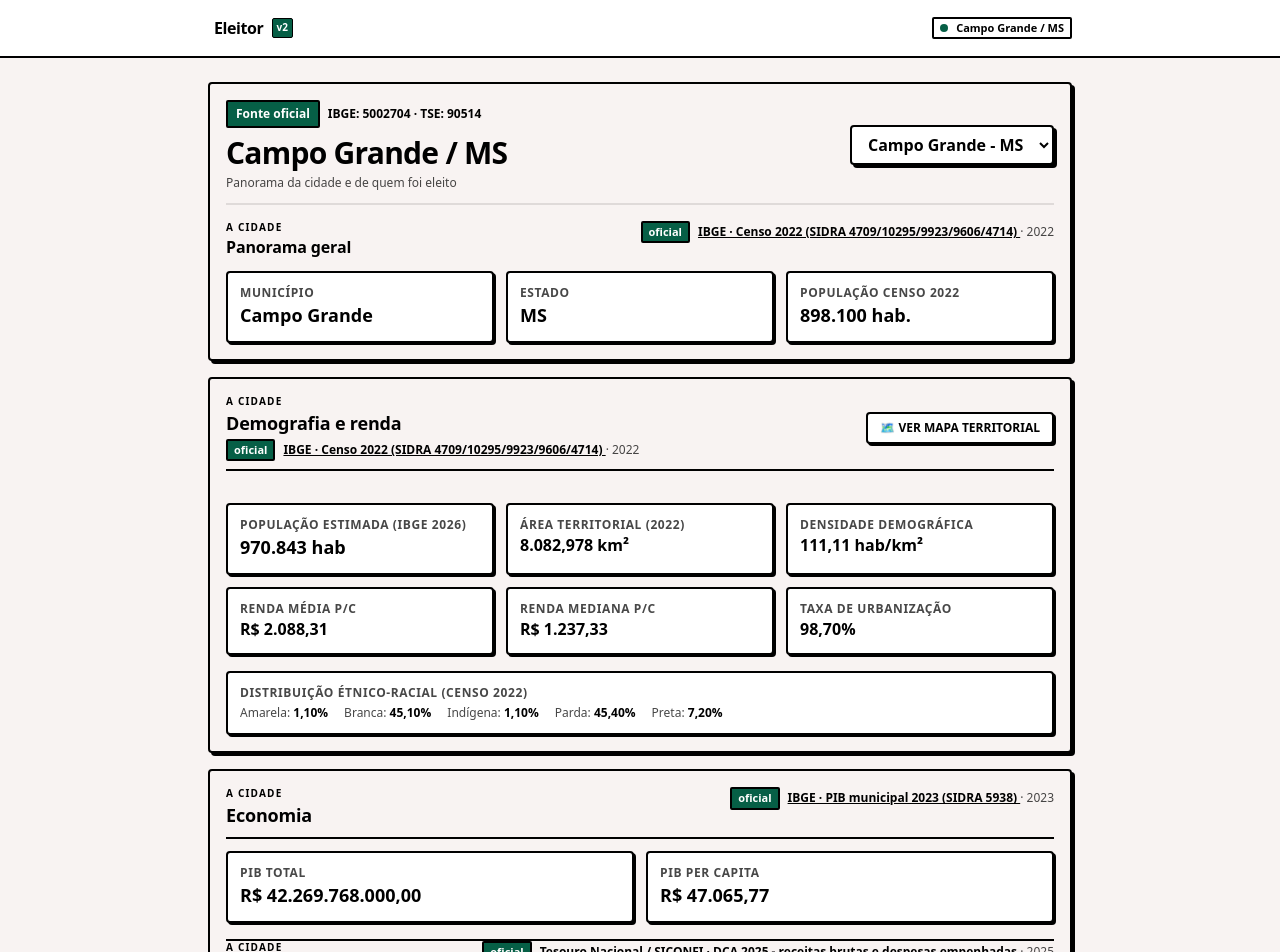
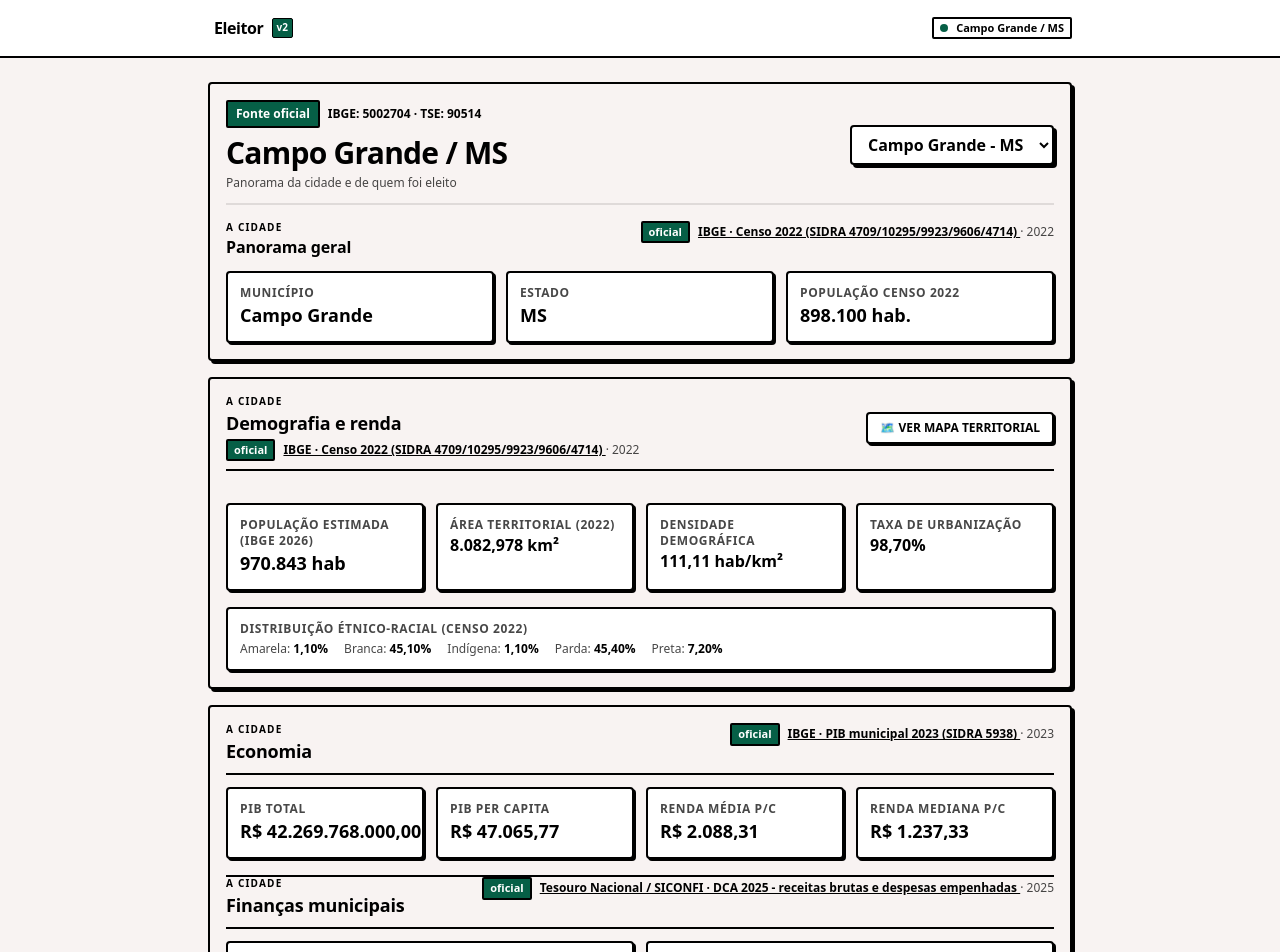
Before and after one commit to Scimmiesco/app, an Angular app: page /cidade/5002704 in a window 1280 px wide. Shown: the top 952 px of the page. Built offline with nearby package versions, Linux system fonts and the light colour scheme.

Commit message:
refactor(cidade): move per-capita income metrics to economy and finances container

```diff
--- a/src/app/cidade/cidade.component.html
+++ b/src/app/cidade/cidade.component.html
@@ -70,6 +70,8 @@
       <app-resumo-economia
         [secao]="snap.secoes.resumo_economia"
         [secaoFinancas]="snap.secoes.resumo_financas"
+        [rendaMedia]="snap.secoes.resumo_ibge_censo?.dados?.renda_media_pc"
+        [rendaMediana]="snap.secoes.resumo_ibge_censo?.dados?.renda_mediana_pc"
         [fonte]="fonte(snap.secoes.resumo_economia?.fonte)"
         [fonteFinancas]="fonte(snap.secoes.resumo_financas?.fonte)"
       />
--- a/src/app/cidade/components/resumo-economia/resumo-economia.component.html
+++ b/src/app/cidade/components/resumo-economia/resumo-economia.component.html
@@ -15,7 +15,7 @@
           <strong>Dado pendente:</strong> {{ secaoEco.motivo || 'Em fase de apuração oficial.' }}
         </div>
       } @else if (secaoEco.dados; as dadosEco) {
-        <div class="grid grid-cols-1 sm:grid-cols-2 gap-3 mt-3">
+        <div class="grid grid-cols-1 sm:grid-cols-2 lg:grid-cols-4 gap-3 mt-3">
           <div class="metric-card" data-testid="card-metrica-pib-total">
             <span class="metric-label">PIB Total</span>
             <span class="metric-value-lg">{{ formatarMoeda(dadosEco.pib_total) }}</span>
@@ -24,6 +24,18 @@
             <span class="metric-label">PIB Per Capita</span>
             <span class="metric-value-lg">{{ formatarMoeda(dadosEco.pib_per_capita) }}</span>
           </div>
+          @if (rendaMedia() !== null && rendaMedia() !== undefined) {
+            <div class="metric-card" data-testid="card-metrica-renda-media">
+              <span class="metric-label">Renda Média p/c</span>
+              <span class="metric-value-lg">{{ formatarMoeda(rendaMedia()) }}</span>
+            </div>
+          }
+          @if (rendaMediana() !== null && rendaMediana() !== undefined) {
+            <div class="metric-card" data-testid="card-metrica-renda-mediana">
+              <span class="metric-label">Renda Mediana p/c</span>
+              <span class="metric-value-lg">{{ formatarMoeda(rendaMediana()) }}</span>
+            </div>
+          }
         </div>
       }
     </div>
--- a/src/app/cidade/components/resumo-economia/resumo-economia.component.ts
+++ b/src/app/cidade/components/resumo-economia/resumo-economia.component.ts
@@ -18,6 +18,8 @@ import { CabecalhoSecaoComponent } from '../../../shared/components/cabecalho-se
 export class ResumoEconomiaComponent {
   readonly secao = input<SecaoEnvelope<ResumoEconomiaDados> | null | undefined>(null);
   readonly secaoFinancas = input<SecaoEnvelope<ResumoFinancasDados> | null | undefined>(null);
+  readonly rendaMedia = input<number | null | undefined>(null);
+  readonly rendaMediana = input<number | null | undefined>(null);
   readonly fonte = input<FonteMeta | undefined>(undefined);
   readonly fonteFinancas = input<FonteMeta | undefined>(undefined);
 
--- a/src/app/cidade/components/resumo-ibge/resumo-ibge.component.html
+++ b/src/app/cidade/components/resumo-ibge/resumo-ibge.component.html
@@ -117,7 +117,7 @@
       </div>
     }
     <div
-      class="grid grid-cols-1 sm:grid-cols-2 lg:grid-cols-3 gap-3"
+      class="grid grid-cols-1 sm:grid-cols-2 lg:grid-cols-4 gap-3"
       data-testid="resumo-ibge-grid-metricas"
     >
       @if (secaoPopEst(); as sPop) {
@@ -149,14 +149,6 @@
           >
         </div>
       }
-      <div class="metric-card" data-testid="card-metrica-renda-media">
-        <span class="metric-label">Renda Média p/c</span>
-        <span class="metric-value">{{ formatarMoeda(dadosIbge.renda_media_pc) }}</span>
-      </div>
-      <div class="metric-card" data-testid="card-metrica-renda-mediana">
-        <span class="metric-label">Renda Mediana p/c</span>
-        <span class="metric-value">{{ formatarMoeda(dadosIbge.renda_mediana_pc) }}</span>
-      </div>
       <div class="metric-card" data-testid="card-metrica-taxa-urbanizacao">
         <span class="metric-label">Taxa de Urbanização</span>
         <span class="metric-value">{{ formatarPct(dadosIbge.pct_urbana) }}</span>
--- a/src/app/cidade/components/resumo-ibge/resumo-ibge.component.ts
+++ b/src/app/cidade/components/resumo-ibge/resumo-ibge.component.ts
@@ -7,7 +7,7 @@ import {
   ResumoPopulacaoEstimadaDados,
   SecaoEnvelope,
 } from '../../../core/models/contrato.model';
-import { formatarMoeda, formatarNumero, formatarPct } from '../../../core/utils/formatadores';
+import { formatarNumero, formatarPct } from '../../../core/utils/formatadores';
 
 @Component({
   selector: 'app-resumo-ibge',
@@ -28,7 +28,6 @@ export class ResumoIbgeComponent {
   readonly mostrarMapa = signal<boolean>(false);
 
   protected readonly formatarNumero = formatarNumero;
-  protected readonly formatarMoeda = formatarMoeda;
   protected readonly formatarPct = formatarPct;
 
   toggleMapa(): void {
```
Also changed, not shown: 2 other files (tests, documents, lock files or other folders).
